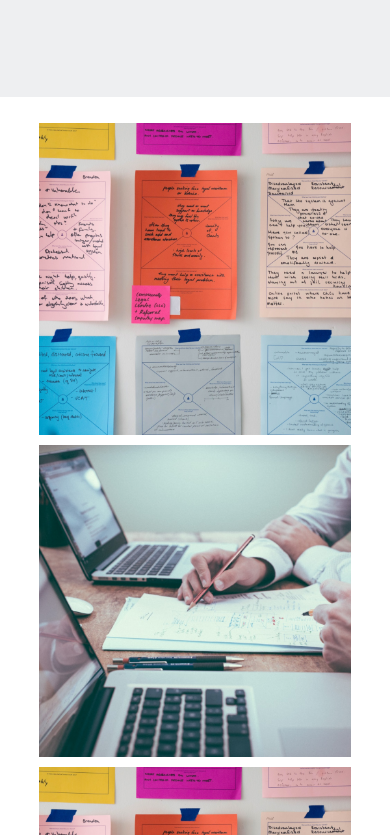
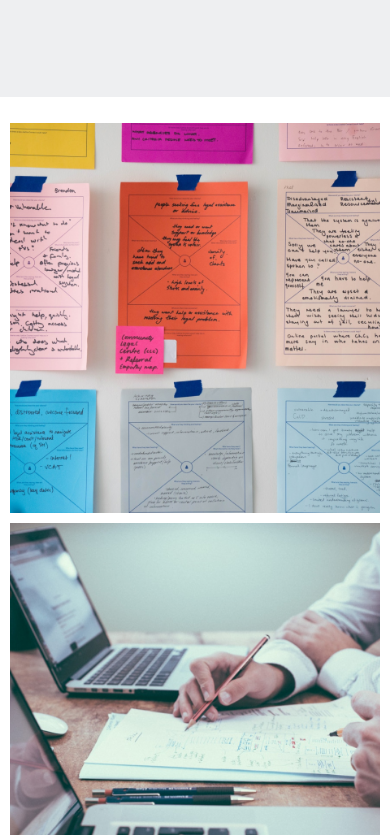
Before and after one commit to YanaAduevskaya/less-13-6, a plain HTML site: page index.html in a window 390 px wide. Shown: the part 2849-3684 px from the top of the page. Drawn offline with Linux system fonts and the light colour scheme; a web font is replaced by a local one.

Commit message:
change gallery bgi-position

```diff
--- a/css/style.css
+++ b/css/style.css
@@ -513,10 +513,12 @@ textarea[placeholder] {
     }
     .projects__gallery {
         grid-template-columns: repeat(1, 1fr);
+        padding: 0 10px 0 10px;
     }
     .projects__gallery-card {
-        height: 80vw;
-        background-position: 50%;
+        height: 100vw;
+        background-position: center;
+        background-size: cover;
     }
 }
 @media screen and (max-width: 576px) {
@@ -525,7 +527,6 @@ textarea[placeholder] {
         padding-left: 10px;
     }
     .header__flex-menu {
-
         margin-bottom: 30px;
     }
     .header__img {
```
